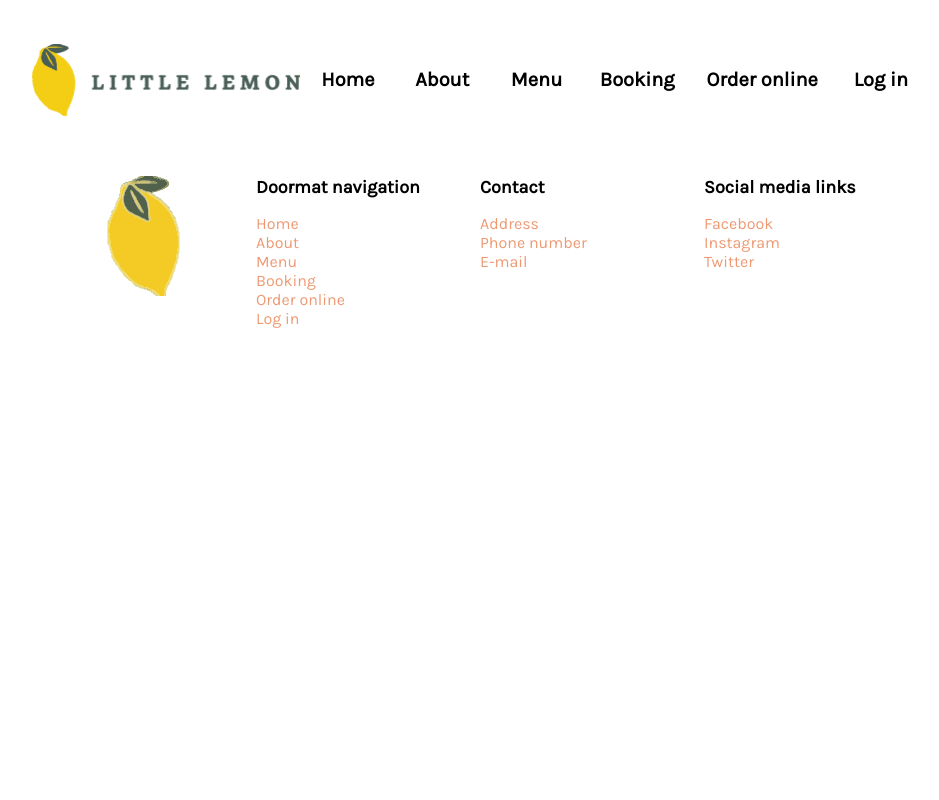
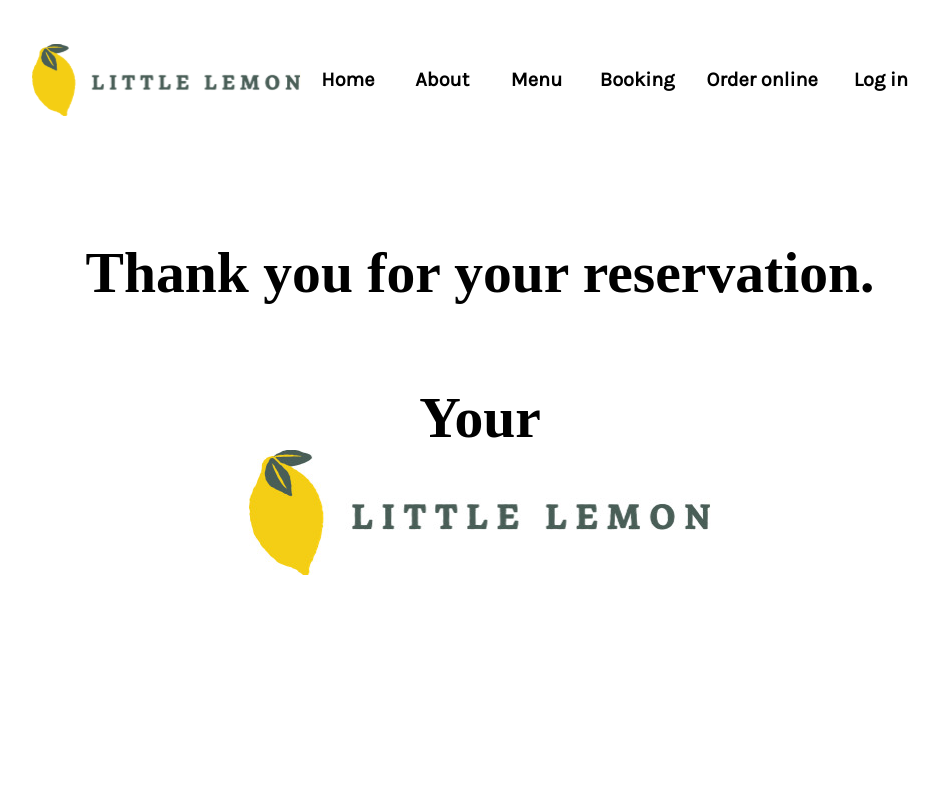
Before and after one commit to vertozyp/FEcourse_capstone, a React (Create React App) app: page /confirmation in a window 1280 px wide. Shown: the top 800 px of the page, without its empty margins (160-1099 px from the left). Built offline with nearby package versions, Linux system fonts and the light colour scheme; a web font is replaced by a local one.

Commit message:
logo hotfix

```diff
--- a/src/components/Main.jsx
+++ b/src/components/Main.jsx
@@ -10,7 +10,7 @@ export default function Main () {
             <Routes>
                 <Route path="/" element={<HomePage />}></Route>
                 <Route path="/booking" element={<BookingPage />}></Route>
-                <Route path="/booking/confirmation" element={<ConfirmedBooking />}></Route>
+                <Route path="/confirmation" element={<ConfirmedBooking />}></Route>
             </Routes>
         </main>
     )
--- a/src/components/booking/BookingForm.jsx
+++ b/src/components/booking/BookingForm.jsx
@@ -28,7 +28,7 @@ export default function BookingForm () {
     const submitForm = (e) => {
         e.preventDefault();
         if (checkTables()){
-            if(submitAPI()) navigate("/booking/confirmation");
+            if(submitAPI()) navigate("/confirmation");
             else alert("Oops, we were not able to proceed your reservation. \nPlease try it again.");
         }
         else alert("Pleas fill in all required fields first.");
--- a/src/components/booking/ConfirmedBooking.jsx
+++ b/src/components/booking/ConfirmedBooking.jsx
@@ -3,7 +3,7 @@ export default function ConfirmedBooking () {
         <section id="book-conf">
             <h2>Thank you for your reservation.</h2>
             <h2>Your</h2>
-            <img src="/Logo.jpg" alt="LittleLemon logo"/>
+            <img src="Logo.jpg" alt="LittleLemon logo"/>
         </section>
     )
 }
```
